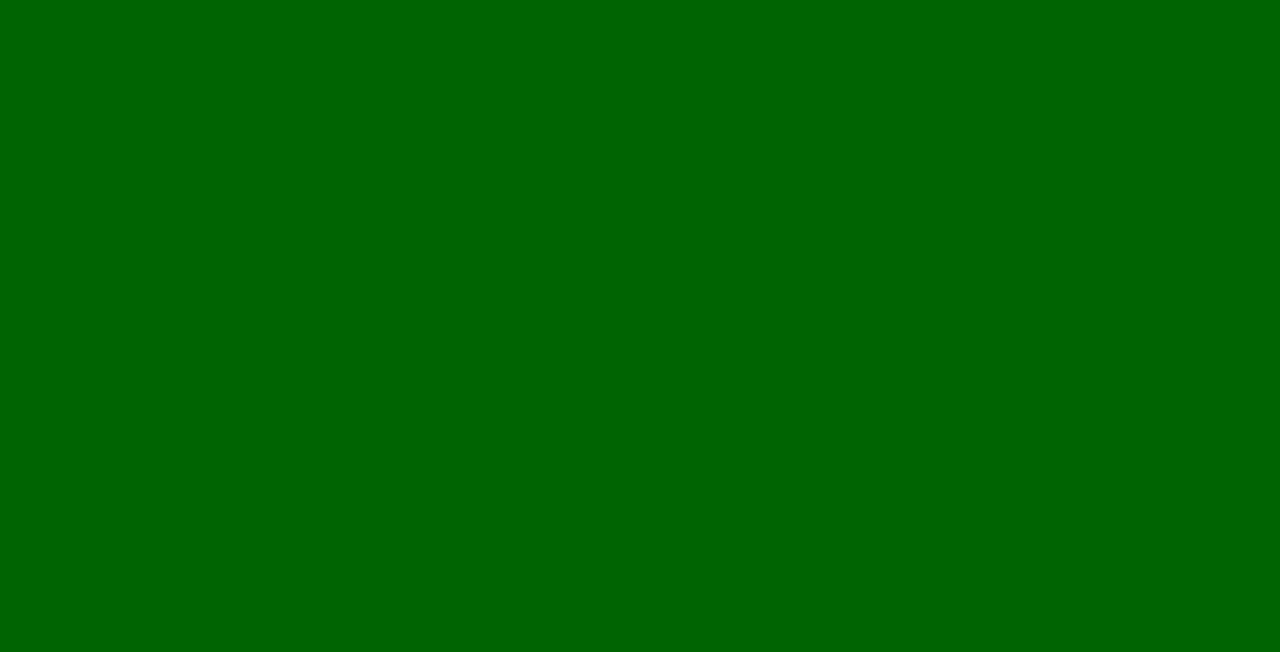
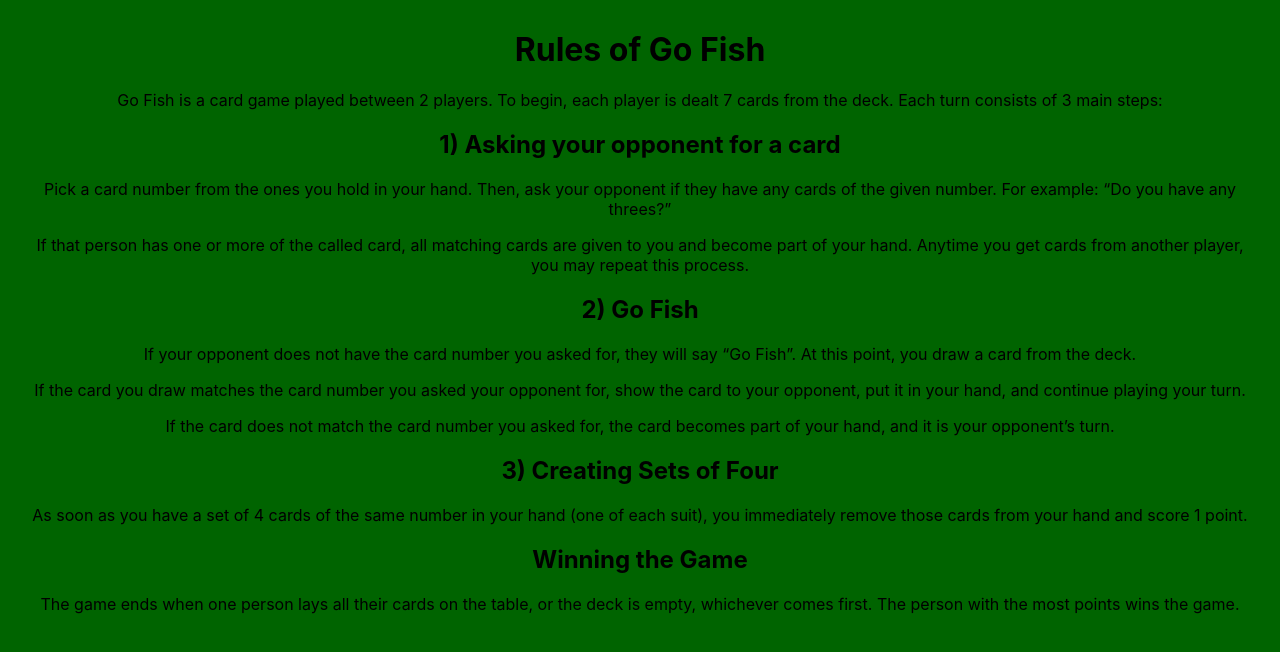
Before and after one commit to jedoyle6/goFetch-client, a React (Create React App) app: page /rules in a window 1280 px wide. Shown: the top 652 px of the page. Built offline with nearby package versions, Linux system fonts and the light colour scheme.

Commit message:
added rules page

```diff
--- a/src/App.js
+++ b/src/App.js
@@ -11,6 +11,7 @@ import ApiService from './Helpers/ApiService';
 import Login from './Components/Login';
 import SignUp from './Components/SignUp';
 import Profile from './Components/Profile';
+import Rules from './Components/Rules';
 
 class App extends React.Component {
   state = {
@@ -277,6 +278,7 @@ class App extends React.Component {
           <Route path='/login' component={Login} />
           <Route path='/signup' component={SignUp} />
           <Route path='/profile' component={Profile} />
+          <Route path='/rules' component={Rules} />
 
         </Switch>
       </GameContext.Provider>
--- a/src/Components/Profile.js
+++ b/src/Components/Profile.js
@@ -2,7 +2,7 @@ import React from 'react';
 import './Profile.css';
 import GameContext from '../GameContext';
 
-class Card extends React.Component {
+class Profile extends React.Component {
   static contextType = GameContext;
 
   state = {
@@ -38,4 +38,4 @@ class Card extends React.Component {
   }
 }
 
-export default Card;
+export default Profile;
--- /dev/null
+++ b/src/Components/Rules.css
@@ -0,0 +1,3 @@
+.rules-page {
+    margin: 30px;
+}
--- /dev/null
+++ b/src/Components/Rules.js
@@ -0,0 +1,57 @@
+import React from 'react';
+import './Rules.css';
+import GameContext from '../GameContext';
+
+class Rules extends React.Component {
+  static contextType = GameContext;
+
+  render() {
+    return(
+      <div className="rules-page">
+        <h1>Rules of Go Fish</h1>
+        <p>
+          Go Fish is a card game played between 2 players.
+          To begin, each player is dealt 7 cards from the deck.
+          Each turn consists of 3 main steps:
+        </p>
+        <h2>1) Asking your opponent for a card</h2>
+        <p>
+          Pick a card number from the ones you hold in your hand.
+          Then, ask your opponent if they have any cards of the given number.
+          For example: “Do you have any threes?”
+        </p>
+        <p>
+          If that person has one or more of the called card,
+          all matching cards are given to you and become part of your hand.
+          Anytime you get cards from another player, you may repeat this process.
+        </p>
+        <h2>2) Go Fish</h2>
+        <p>
+          If your opponent does not have the card number you asked for,
+          they will say “Go Fish”. At this point, you draw a card from the deck.
+        </p>
+        <p>
+          If the card you draw matches the card number you asked your opponent for,
+          show the card to your opponent, put it in your hand, and continue playing your turn.
+        </p>
+        <p>
+          If the card does not match the card number you asked for,
+          the card becomes part of your hand, and it is your opponent’s turn.
+        </p>
+        <h2>3) Creating Sets of Four</h2>
+        <p>
+          As soon as you have a set of 4 cards of the same number in your hand (one of each suit),
+          you immediately remove those cards from your hand and score 1 point.
+        </p>
+        <h2>Winning the Game</h2>
+        <p>
+          The game ends when one person lays all their cards on the table, or the deck is empty,
+          whichever comes first. The person with the most points wins the game.
+        </p>
+
+      </div>
+    );
+  }
+}
+
+export default Rules;
```
